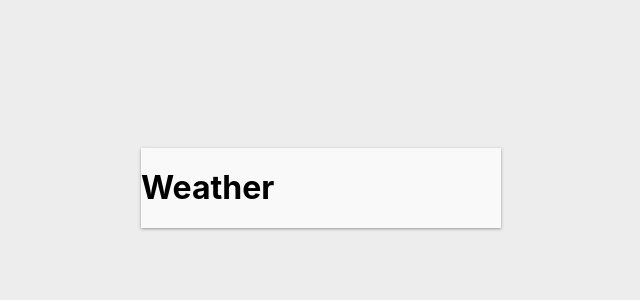
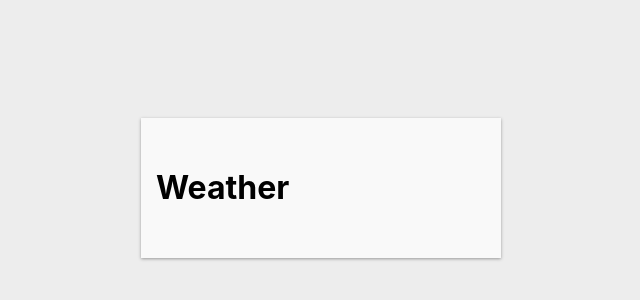
Before and after one commit to NicoleJAVA/realtime-weather-app, a React (Create React App) app: page / in a window 1280 px wide. Shown: the part 212-512 px from the top of the page, without its empty margins (319-959 px from the left). Built offline with nearby package versions, Linux system fonts and the light colour scheme.

Commit message:
refactor(App): refactor container and weather-card with emotion

```diff
--- a/src/App.css
+++ b/src/App.css
@@ -7,7 +7,10 @@
 }
 
 .weather-card {
+  position: relative;
   min-width: 360px;
   box-shadow: 0 1px 3px 0 #999999;
   background-color: #f9f9f9;
+  box-sizing: border-box;
+  padding: 30px 15px;
 }
--- a/src/App.js
+++ b/src/App.js
@@ -1,13 +1,30 @@
 import logo from './logo.svg';
-import './App.css';
+import styled from '@emotion/styled';
+
+const Container = styled.div`
+  background-color: #ededed;
+  height: 100%;
+  display: flex;
+  align-items: center;
+  justify-content: center;
+`;
+
+const WeatherCard = styled.div`
+  position: relative;
+  min-width: 360px;
+  box-shadow: 0 1px 3px 0 #999999;
+  background-color: #f9f9f9;
+  box-sizing: border-box;
+  padding: 30px 15px;
+`;
 
 function App() {
   return (
-    <div className="container">
-    <dif className="weather-card">
+    <Container>
+    <WeatherCard>
       <h1>Weather</h1>
-    </dif>
-  </div>
+    </WeatherCard>
+  </Container>
   );
 }
 
```
